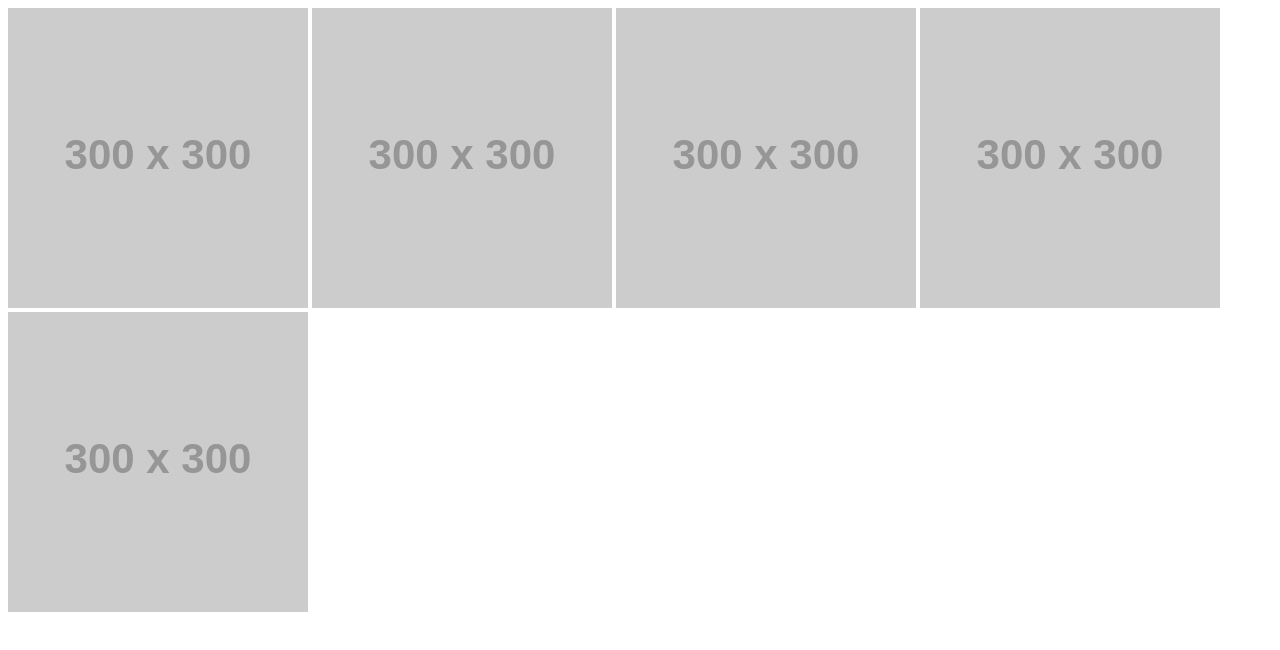
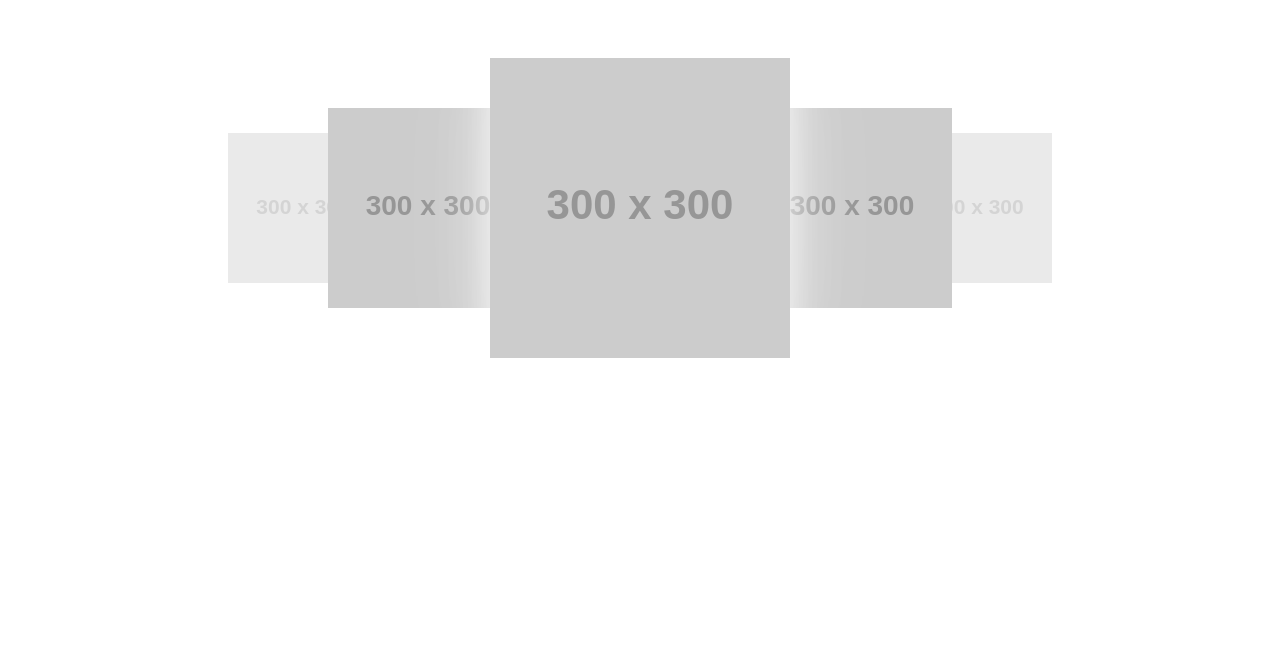
Before and after one commit to benkimo6i/vanilla-js-carousel, a plain HTML site: page carousel.html in a window 1280 px wide. Drawn offline with Linux system fonts and the light colour scheme; placeholder pictures from the web are drawn by us.

Commit message:
style carousel

```diff
--- a/carousel.css
+++ b/carousel.css
@@ -0,0 +1,53 @@
+.gallery {
+  width: 100%;
+}
+
+.gallery-container {
+  align-items: center;
+  display: flex;
+  height: 400px;
+  justify-content: center;
+  position: relative;
+}
+
+.gallery-item {
+  cursor: pointer;
+  height: 150px;
+  opacity: .4;
+  /* position: absolute; */
+  transition: left 1s, opacity 1s, transform 1s, z-index 0s;
+  width: 150px;
+  z-index: 0;
+}
+
+.gallery-item-selected {
+  box-shadow: 0 0 30px rgba(255, 255, 255, 0.6), 0 0 60px rgba(255, 255, 255, 0.45), 0 0 110px rgba(255, 255, 255, 0.25), 0 0 100px rgba(255, 255, 255, 0.1);
+  height: 300px;
+  opacity: 1;
+  width: 300px;
+  z-index: 2;
+}
+
+.gallery-item-previous,
+.gallery-item-next {
+  height: 200px;
+  opacity: 1;
+  width: 200px;
+  z-index: 1;
+}
+
+.gallery-item-previous {
+  margin-right: -3%;
+}
+
+.gallery-item-next {
+  margin-left: -3%;
+}
+
+.gallery-item-first {
+  margin-right: -4%;
+}
+
+.gallery-item-last {
+  margin-left: -4%;
+}
--- a/carousel.html
+++ b/carousel.html
@@ -5,7 +5,7 @@
   <meta name="viewport" content="width=device-width, initial-scale=1.0">
   <meta http-equiv="X-UA-Compatible" content="ie=edge">
   <title>Carousel</title>
-  <link rel="stylesheet" href="/carousel.css">
+  <link rel="stylesheet" href="carousel.css">
 </head>
 <body>
   <!--
@@ -42,6 +42,6 @@
     <div class="gallery-controls"></div>
   </div>
 
-  <script src="/carousel.js"></script>
+  <script src="carousel.js"></script>
 </body>
 </html>
--- a/carousel.js
+++ b/carousel.js
@@ -0,0 +1,7 @@
+let galleryItems = document.querySelectorAll('.gallery-item');
+
+galleryItems[0].classList.add('gallery-item-first');
+galleryItems[1].classList.add('gallery-item-previous');
+galleryItems[2].classList.add('gallery-item-selected');
+galleryItems[3].classList.add('gallery-item-next');
+galleryItems[4].classList.add('gallery-item-last');
```
